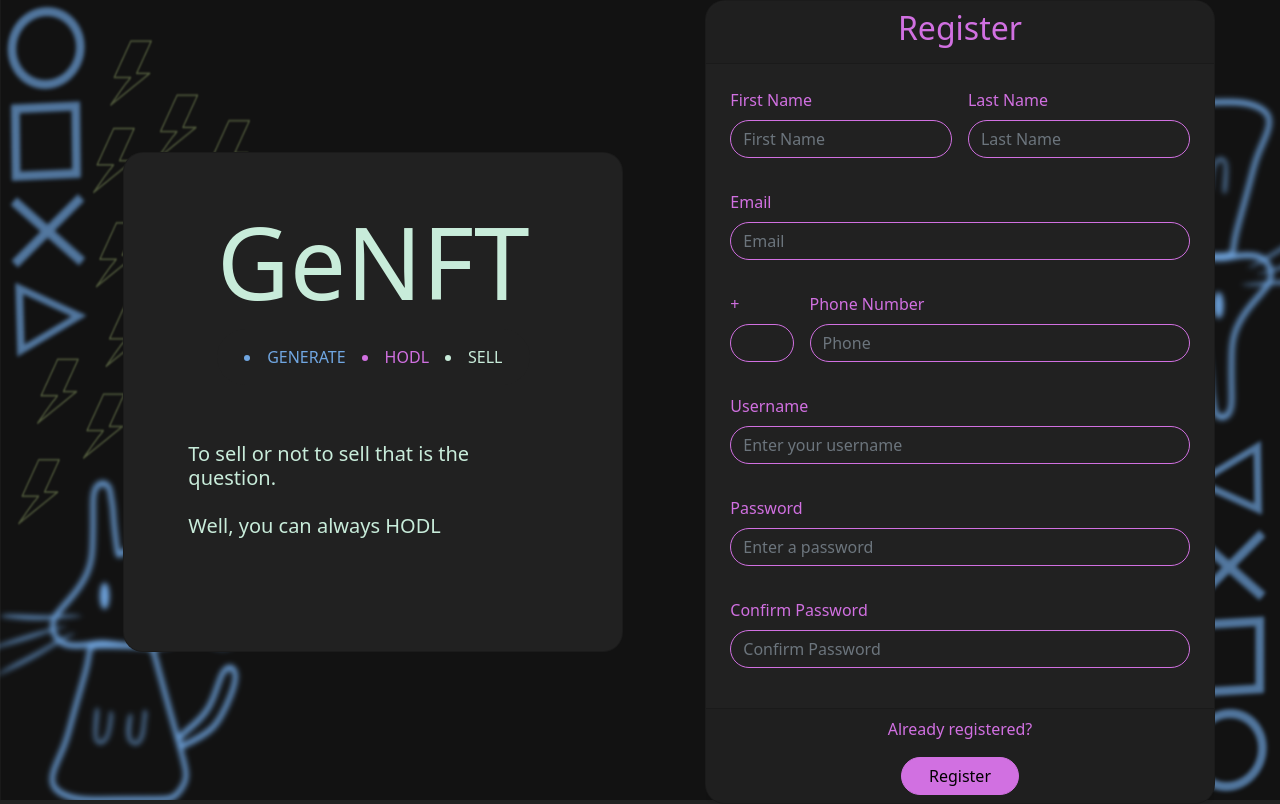
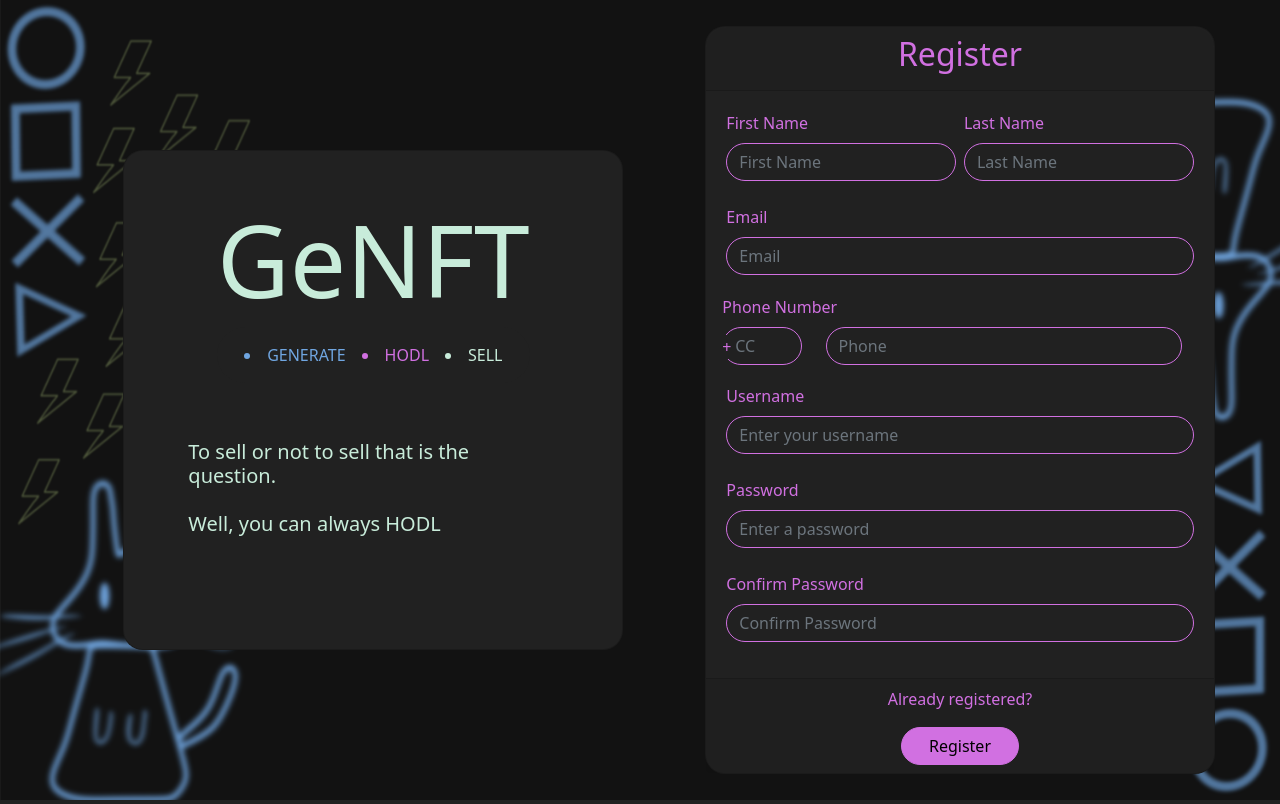
Before and after one commit to STARLORD1401/GeNFT, a React (Create React App) app: page /form-page in a window 1280 px wide. Built offline with nearby package versions, Linux system fonts and the light colour scheme.

Commit message:
Added Authentication to the website

```diff
--- a/src/App.js
+++ b/src/App.js
@@ -1,9 +1,16 @@
 import "./App.css";
 import "./custom.scss";
 import { authProtectedRoutes, publicRoutes } from "./routes";
-import { Routes, Route, BrowserRouter as Router } from "react-router-dom";
+import {
+  Routes,
+  Route,
+  BrowserRouter as Router,
+  Navigate,
+} from "react-router-dom";
+import { getUser } from "./helpers/auth";
 
 function App() {
+  const userDetails = getUser();
   return (
     <Router>
       <Routes>
@@ -20,12 +27,10 @@ function App() {
           <Route
             path={route.path}
             element={
-              // !userDetails ? <Navigate to="/login" /> :
-              <route.component />
+              !userDetails ? <Navigate to="/form-page" /> : <route.component />
             }
             key={"auth" + index}
-            // isAuthProtected={!userDetails ? false : true}
-            isAuthProtected={false}
+            isAuthProtected={!userDetails ? false : true}
             exact={true}
           />
         ))}
--- a/src/components/Gallery.css
+++ b/src/components/Gallery.css
@@ -22,7 +22,6 @@ body{overflow-y: hidden;}
 }
 #profile-insight{
     width:35vw ;
-    height: 60vh;
     border-bottom-left-radius: 20px;
     border-bottom-right-radius: 20px;
 }
--- a/src/components/Gallery.js
+++ b/src/components/Gallery.js
@@ -9,7 +9,7 @@ import avatar2 from "../assets/avatar_0001.png";
 import avatar3 from "../assets/avatar_0002.png";
 import avatar4 from "../assets/avatar_0003.png";
 import BackgroundImage from "./BackgroundImage.js";
-import { getUser } from "../helpers/auth";
+import { getUser, delUser } from "../helpers/auth";
 
 function Gallery() {
   const n = 3;
@@ -30,7 +30,11 @@ function Gallery() {
           profileInsight={profileInsight}
         />
         <div className="all-center align-items-start">
-          <ProfileInsight isOpen={profileInsight} userDetails={userDetails} />
+          <ProfileInsight
+            isOpen={profileInsight}
+            userDetails={userDetails}
+            delUser={delUser}
+          />
           <div className="all-center flex-column" style={{}}>
             <div id="gallery-container">
               {[...Array(n)].map((e, i) => (
--- /dev/null
+++ b/src/components/Generator.js
@@ -0,0 +1,11 @@
+import React from "react";
+
+function Generator() {
+  return (
+    <div className="full bg-overlay-dark text-tertiary all-center">
+      <h1>Generator Test 1.. 2.. 3</h1>
+    </div>
+  );
+}
+
+export default Generator;
--- a/src/components/LoginForm.js
+++ b/src/components/LoginForm.js
@@ -33,7 +33,6 @@ function LoginForm(props) {
       className="text-primary p-0 bg-dark w-100"
       style={{ borderRadius: "20px" }}
     >
-      {" "}
       {shouldRedirect && <Navigate to="/gallery" />}
       <CardHeader
         className="all-center"
@@ -44,9 +43,9 @@ function LoginForm(props) {
       >
         <h2>Login</h2>
       </CardHeader>
-      <CardBody>
-        <Form>
-          <FormGroup className="p-2">
+      <CardBody className="all-center">
+        <Form className="w-75">
+          <FormGroup className="p-1 col-12">
             <Label>Username</Label>
             <Input
               className="bg-dark border-primary text-primary form-control rounded-pill"
@@ -54,7 +53,7 @@ function LoginForm(props) {
               onChange={(e) => setUsername(e.target.value)}
             />
           </FormGroup>
-          <FormGroup className="p-2">
+          <FormGroup className="p-1">
             <Label>Password</Label>
             <Input
               className="bg-dark border-primary text-primary form-control rounded-pill"
--- a/src/components/MetaMask.js
+++ b/src/components/MetaMask.js
@@ -1,6 +1,5 @@
-import React, { useEffect, useState } from "react";
+import React, { useState } from "react";
 import { Button } from "reactstrap";
-// import Web3 from "web3";
 import MetaMaskFox from "../assets/MetaMask_Fox.png";
 import CheckCircleIcon from "@mui/icons-material/CheckCircle";
 import { useNavigate } from "react-router-dom";
@@ -8,8 +7,6 @@ import { useNavigate } from "react-router-dom";
 function Login() {
   const navigate = useNavigate();
   console.log("navigate: ", navigate);
-
-  useEffect(() => {}, []);
   const [isConnected, setIsConnected] = useState(false);
 
   const detectCurrentProvider = () => {
@@ -29,18 +26,13 @@ function Login() {
       if (currentProvider) {
         await currentProvider.request({ method: "eth_requestAccounts" });
       }
-      // const web3 = new Web3(currentProvider);
-      // const userAccount = await web3.eth.getAccounts();
-      // const account = userAccount[0];
-
       setIsConnected(true);
     } catch (err) {
       console.log(err);
     }
   };
-  // const onDisconnect = () => {
-  //   setIsConnected(false);
-  // };
+  onConnect();
+
   return (
     <div
       id="link-meta-mask"
--- a/src/components/ProfileInsight.js
+++ b/src/components/ProfileInsight.js
@@ -5,7 +5,9 @@ import ShareIcon from "@mui/icons-material/Share";
 import Person4Icon from "@mui/icons-material/Person4";
 import FavoriteIcon from "@mui/icons-material/Favorite";
 import CollectionsBookmarkIcon from "@mui/icons-material/CollectionsBookmark";
+import AssignmentIcon from "@mui/icons-material/Assignment";
 import ExitToAppIcon from "@mui/icons-material/ExitToApp";
+import AutoFixHighIcon from "@mui/icons-material/AutoFixHigh";
 import { useNavigate } from "react-router-dom";
 import CloseIcon from "@mui/icons-material/Close";
 import QR from "../assets/qr.png";
@@ -80,7 +82,7 @@ function ProfileInsight(props) {
           tag="a"
           href="#"
           onClick={() => {
-            navigate("/user-details");
+            navigate("/profile-settings");
           }}
         >
           <Person4Icon className="me-3" />
@@ -110,16 +112,31 @@ function ProfileInsight(props) {
             navigate("/form-page");
           }}
         >
-          <ExitToAppIcon className="me-3" />
+          <AssignmentIcon className="me-3" />
           Register
         </ListGroupItem>
         <ListGroupItem
           className="bg-dark text-white list-items"
           tag="a"
           href="#"
+          onClick={() => {
+            props.delUser();
+            navigate("/form-page");
+          }}
         >
           <ExitToAppIcon className="me-3" />
           Sign Out
+        </ListGroupItem>
+        <ListGroupItem
+          className="bg-dark text-white list-items"
+          tag="a"
+          href="#"
+          onClick={() => {
+            navigate("/python-test");
+          }}
+        >
+          <AutoFixHighIcon className="me-3" />
+          Test Generator
         </ListGroupItem>
       </ListGroup>
     </Collapse>
--- /dev/null
+++ b/src/components/ProfileSettings.js
@@ -0,0 +1,62 @@
+import React from "react";
+import { useState } from "react";
+import Web3 from "web3";
+
+function UserDetails() {
+  const [account, setAccount] = useState("");
+
+  const detectCurrentProvider = () => {
+    let provider;
+    if (window.ethereum) {
+      provider = window.ethereum;
+    } else if (window.web3) {
+      provider = window.web3.currentProvider;
+    } else {
+      console.log("Non-ethereum browser detected, install MetaMask");
+    }
+    return provider;
+  };
+  const onConnect = async () => {
+    try {
+      const currentProvider = detectCurrentProvider();
+      if (typeof window.ethereum !== "undefined") {
+        console.log("MetaMask is installed!");
+      }
+      if (currentProvider) {
+        await currentProvider.request({ method: "eth_requestAccounts" });
+      }
+      const web3 = new Web3(currentProvider);
+      const userAccount = await web3.eth.getAccounts();
+      setAccount(userAccount[0]);
+    } catch (err) {
+      console.log(err);
+    }
+  };
+  onConnect();
+  return (
+    <div className="text-white p-5 all-center flex-column">
+      <div className="bg-primary all-center p-5 rounded-20 flex-column w-100">
+        <div
+          className="bg-white rounded-20 m-3"
+          style={{ height: "100px", width: "100px" }}
+        />
+        <p>username</p>
+      </div>
+      <div className="bg-dark all-center mt-5 w-100">
+        <div className="all-center flex-column align-items-start col-4">
+          <h6>Name:</h6>
+          <h6>Email:</h6>
+          <h6>Public Address:</h6>
+        </div>
+
+        <div className="all-center flex-column align-items-start col-4">
+          <h6>Shreyas Joshi</h6>
+          <h6>shreyaspjoshi.14@gmail.com</h6>
+          <h6>{account}</h6>
+        </div>
+      </div>
+    </div>
+  );
+}
+
+export default UserDetails;
--- a/src/components/RegisterForm.js
+++ b/src/components/RegisterForm.js
@@ -53,10 +53,10 @@ function RegisterForm(props) {
       >
         <h2>Register</h2>
       </CardHeader>
-      <CardBody>
+      <CardBody className="all-center">
         <Form>
           <div className="d-flex">
-            <FormGroup className="p-2">
+            <FormGroup className="p-1">
               <Label>First Name</Label>
               <Input
                 className="bg-dark border-secondary text-secondary form-control rounded-pill"
@@ -64,7 +64,7 @@ function RegisterForm(props) {
                 onChange={(e) => setFirstName(e.target.value)}
               />
             </FormGroup>
-            <FormGroup className="p-2">
+            <FormGroup className="p-1">
               <Label>Last Name</Label>
               <Input
                 className="bg-dark border-secondary text-secondary form-control rounded-pill"
@@ -73,7 +73,7 @@ function RegisterForm(props) {
               />
             </FormGroup>
           </div>
-          <FormGroup className="p-2">
+          <FormGroup className="p-1 col-12">
             <Label>Email</Label>
             <Input
               className="bg-dark border-secondary text-secondary form-control rounded-pill"
@@ -81,21 +81,38 @@ function RegisterForm(props) {
               onChange={(e) => setEmail(e.target.value)}
             />
           </FormGroup>
+
+          <div className="d-flex flex-column">
+            <Label>Phone Number</Label>
             <div className="d-flex">
-            <FormGroup className="p-2 col-2">
-              <Label>+</Label>
-              <Input className="bg-dark border-secondary text-secondary form-control rounded-pill" />
-            </FormGroup>
-            <FormGroup className="p-2 col-10">
-              <Label>Phone Number</Label>
+              <div className="col-2 me-4">
+                <Input
+                  className="bg-dark border-secondary text-secondary form-control rounded-pill"
+                  style={{ position: "relative", top: 0 }}
+                  maxLength="2"
+                  placeholder="CC"
+                >
+                  91
+                </Input>
+                <p
+                  style={{ position: "relative", top: -30 }}
+                  className="bg-dark col-1"
+                >
+                  +
+                </p>
+              </div>
+              <FormGroup className="col-9 ">
                 <Input
                   className="bg-dark border-secondary text-secondary form-control rounded-pill"
                   placeholder="Phone"
                   onChange={(e) => setPhone(e.target.value)}
+                  maxLength="10"
                 />
               </FormGroup>
             </div>
-          <FormGroup className="p-2">
+          </div>
+
+          <FormGroup className="p-1" style={{ marginTop: "-25px" }}>
             <Label>Username</Label>
             <Input
               className="bg-dark border-secondary text-secondary form-control rounded-pill"
@@ -103,7 +120,7 @@ function RegisterForm(props) {
               onChange={(e) => setUsername(e.target.value)}
             />
           </FormGroup>
-          <FormGroup className="p-2">
+          <FormGroup className="p-1">
             <Label>Password</Label>
             <Input
               className="bg-dark border-secondary text-secondary form-control rounded-pill"
@@ -112,7 +129,7 @@ function RegisterForm(props) {
               onChange={(e) => setPassword(e.target.value)}
             />
           </FormGroup>
-          <FormGroup className="p-2">
+          <FormGroup className="p-1">
             <Label>Confirm Password</Label>
             <Input
               className="bg-dark border-secondary text-secondary form-control rounded-pill"
--- a/src/components/UserDetails.js
+++ /dev/null
@@ -1,37 +0,0 @@
-import React from "react";
-
-function UserDetails() {
-  return (
-    <div className="text-white p-5 all-center flex-column">
-      <div className="bg-primary all-center p-5 rounded-20 flex-column w-100">
-        <div
-          className="bg-white rounded-20 m-3"
-          style={{ height: "100px", width: "100px" }}
-        />
-        <p>username</p>
-      </div>
-      <div className="bg-dark all-center flex-column mt-5">
-        <div className="all-center">
-          <div className="col-4">
-            <h6>Name:</h6>
-          </div>
-          <div className="col-4" />
-          <div className="col-12">
-            <h6>Shreyas Joshi</h6>
-          </div>
-        </div>
-        <div className="all-center">
-          <div className="col-4">
-            <h6>Email:</h6>
-          </div>
-          <div className="col-4" />
-          <div className="col-12">
-            <h6>shreyaspjoshi.14@gmail.com</h6>
-          </div>
-        </div>
-      </div>
-    </div>
-  );
-}
-
-export default UserDetails;
--- a/src/routes/index.js
+++ b/src/routes/index.js
@@ -1,22 +1,33 @@
 import LandingPage from "../components/LandingPage.js";
 import Gallery from "../components/Gallery.js";
-import UserDetails from "../components/UserDetails.js";
+import ProfileSettings from "../components/ProfileSettings";
 import FormPage from "../components/FormPage";
+import Generator from "../components/Generator.js";
 
-const authProtectedRoutes = [];
+const authProtectedRoutes = [
+  {
+    path: "/gallery",
+    component: Gallery,
+  },
+  {
+    path: "/profile-settings",
+    component: ProfileSettings,
+  },
+  {
+    path: "/profile-settings",
+    component: ProfileSettings,
+  },
+  {
+    path: "/python-test",
+    component: Generator,
+  },
+];
 const publicRoutes = [
   {
     path: "/",
     component: LandingPage,
   },
-  {
-    path: "/gallery",
-    component: Gallery,
-  },
-  {
-    path: "/user-details",
-    component: UserDetails,
-  },
+
   {
     path: "/form-page",
     component: FormPage,
```
Also changed, not shown: src/routes/route.js (+8 -8 lines). Lines whose indentation alone changed are shown as unchanged.
